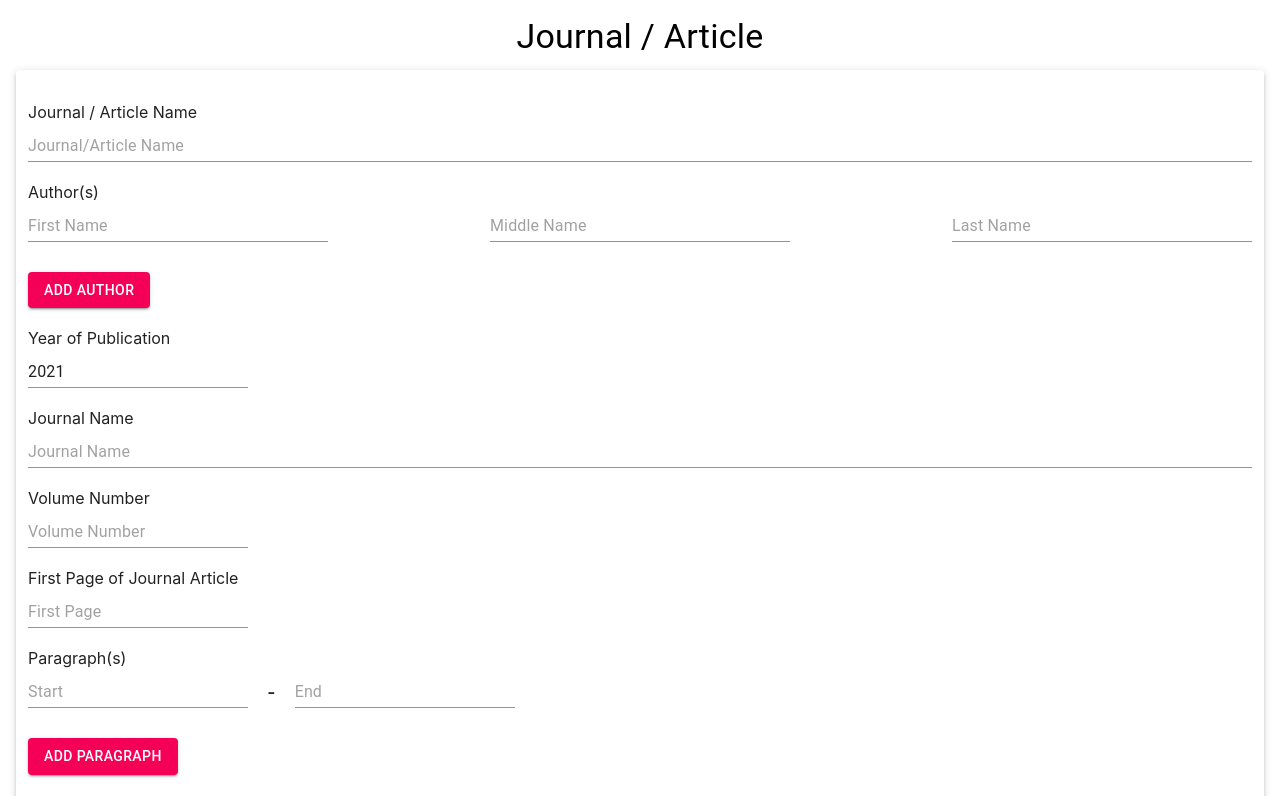
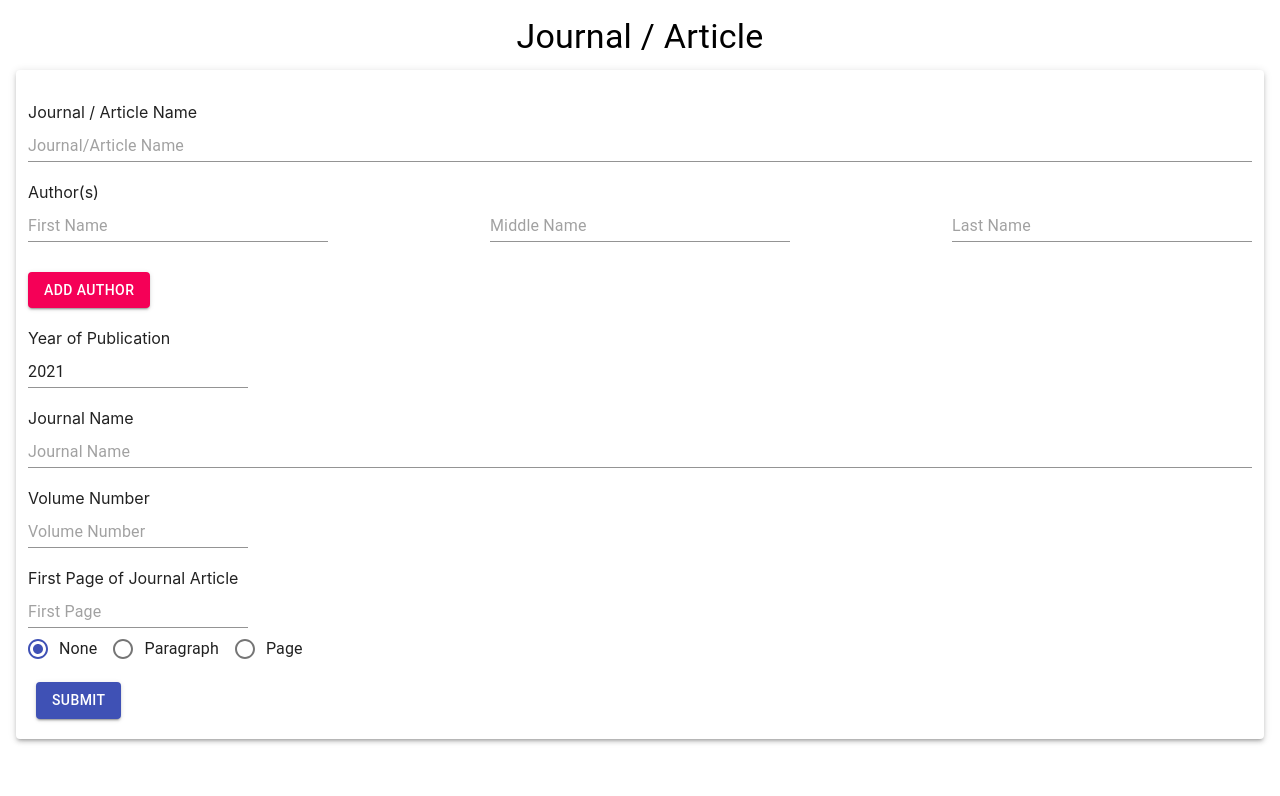
Before and after one commit to ericyjw/law-citation-machine, a Next.js app: page /journal in a window 1280 px wide. Shown: the top 796 px of the page. Built offline with nearby package versions, Linux system fonts and the light colour scheme.

Commit message:
Add toggle to optional fields

```diff
--- a/pages/journal.js
+++ b/pages/journal.js
@@ -23,12 +23,18 @@ import {
 } from "@material-ui/pickers";
 import moment from "moment";
 
+import Result from "./result";
+
+import Radio from '@material-ui/core/Radio';
+import RadioGroup from '@material-ui/core/RadioGroup';
+import FormControlLabel from '@material-ui/core/FormControlLabel';
+import FormControl from '@material-ui/core/FormControl';
+import FormLabel from '@material-ui/core/FormLabel';
+
 const Journal = () => {
-  const router = useRouter();
-  const { setFormatted } = useContext(AppContext);
-
   const classes = useStyles();
 
+  const [formatted, setFormatted] = useState("");
   const [formField, setFormField] = useState({
     authors: [
       {
@@ -98,6 +104,7 @@ const Journal = () => {
     });
   };
 
+  /* ===== Year ===== */
   const handleYearChange = (newYear) => {
     newYear = moment(newYear).format("YYYY")
     console.log("newYear => ", newYear)
@@ -106,7 +113,6 @@ const Journal = () => {
       year: newYear,
     });
   }
-
 
   /* ===== Paragraph ===== */
   const setStartPara = (index, paraNum) => {
@@ -135,6 +141,69 @@ const Journal = () => {
       paraRanges: [...formField.paraRanges, { start: "", end: "" }],
     });
   };
+
+  const [optionalField, setOptionalField] = useState("none")
+  const handleRadioChange = (event) => {
+    setOptionalField(event.target.value);
+  };
+  const getOptionalField = () => {
+    switch (optionalField) {
+      case "none":
+        return <div></div>;
+      case "paragraph":
+        return (<div>
+          <label className={classes.label}>Paragraph(s)</label>
+          {formField.paraRanges.map((_, idx) => {
+            return (
+              <ParagraphField
+                key={idx}
+                index={idx}
+                setStartPara={setStartPara}
+                setEndPara={setEndPara}
+              />
+            );
+          })}
+          <Grid container>
+            <Button
+              style={{ marginTop: 10 }}
+              variant="contained"
+              color="secondary"
+              onClick={addPara}
+            >
+              Add Paragraph
+            </Button>
+          </Grid>
+        </div>);
+
+      case "page":
+        return (<div>
+          {/* ===== Page Range ===== */}
+          <label className={classes.label}>Page Range(s)</label>
+          {formField.pageRanges.map((item, idx) => {
+            return (
+              <PageRangeField
+                key={idx}
+                index={idx}
+                setStartPage={setStartPage}
+                setEndPage={setEndPage}
+              />
+            );
+          })}
+          <Grid container>
+            <Button
+              style={{ marginTop: 10 }}
+              variant="contained"
+              color="secondary"
+              onClick={addPage}
+            >
+              Add Page Range
+            </Button>
+          </Grid>
+        </div>);
+      default:
+        return <div></div>;
+    }
+  }
 
   /* ===== Page Range ===== */
   const setStartPage = (index, pageNum) => {
@@ -167,13 +236,13 @@ const Journal = () => {
   const onSubmit = async (values) => {
     const formatted = await submitFormToServer({ ...formField, ...values });
     setFormatted(formatted);
-    router.push({
-      pathname: "/result",
-    });
   };
 
   return (
-    <div style={{ padding: 16, minWidth: 600 }}>
+    <div>
+      {formatted !== ""
+        ? <Result result={formatted} clearResult={setFormatted}></Result>
+        : <div style={{ padding: 16, minWidth: 600 }}>
           <Typography variant="h4" align="center" component="h1" gutterBottom>
             Journal / Article
           </Typography>
@@ -311,52 +380,19 @@ const Journal = () => {
                     Page
                   </label>
                 </Grid> */}
+                    <Grid style={{ padding: 0 }} item xs={12}>
+                      <RadioGroup row name="position" defaultValue="none" onChange={handleRadioChange}>
+                        <FormControlLabel value="none" control={<Radio color="primary" />} label="None" />
+                        <FormControlLabel value="paragraph" control={<Radio color="primary" />} label="Paragraph" />
+                        <FormControlLabel value="page" control={<Radio color="primary" />} label="Page" />
+                      </RadioGroup>
+                    </Grid>
+                    {getOptionalField()}
 
-                {/* ===== Paragraph ===== */}
-                <label className={classes.label}>Paragraph(s)</label>
-                {formField.paraRanges.map((_, idx) => {
-                  return (
-                    <ParagraphField
-                      key={idx}
-                      index={idx}
-                      setStartPara={setStartPara}
-                      setEndPara={setEndPara}
-                    />
-                  );
-                })}
-                <Grid container>
-                  <Button
-                    style={{ marginTop: 10 }}
-                    variant="contained"
-                    color="secondary"
-                    onClick={addPara}
-                  >
-                    Add Paragraph
-                  </Button>
-                </Grid>
 
-                {/* ===== Page Range ===== */}
-                <label className={classes.label}>Page Range(s)</label>
-                {formField.pageRanges.map((item, idx) => {
-                  return (
-                    <PageRangeField
-                      key={idx}
-                      index={idx}
-                      setStartPage={setStartPage}
-                      setEndPage={setEndPage}
-                    />
-                  );
-                })}
-              </Grid>
-              <Grid container>
-                <Button
-                  style={{ marginTop: 10 }}
-                  variant="contained"
-                  color="secondary"
-                  onClick={addPage}
-                >
-                  Add Page Range
-                </Button>
+
+
+
                   </Grid>
                   <Grid container>
                     <Button
@@ -375,7 +411,10 @@ const Journal = () => {
             />
           </Paper>
         </div>
-  );
+      }
+    </div>);
+
+
 };
 
 const useStyles = makeStyles({
```
Lines whose indentation alone changed are shown as unchanged.
